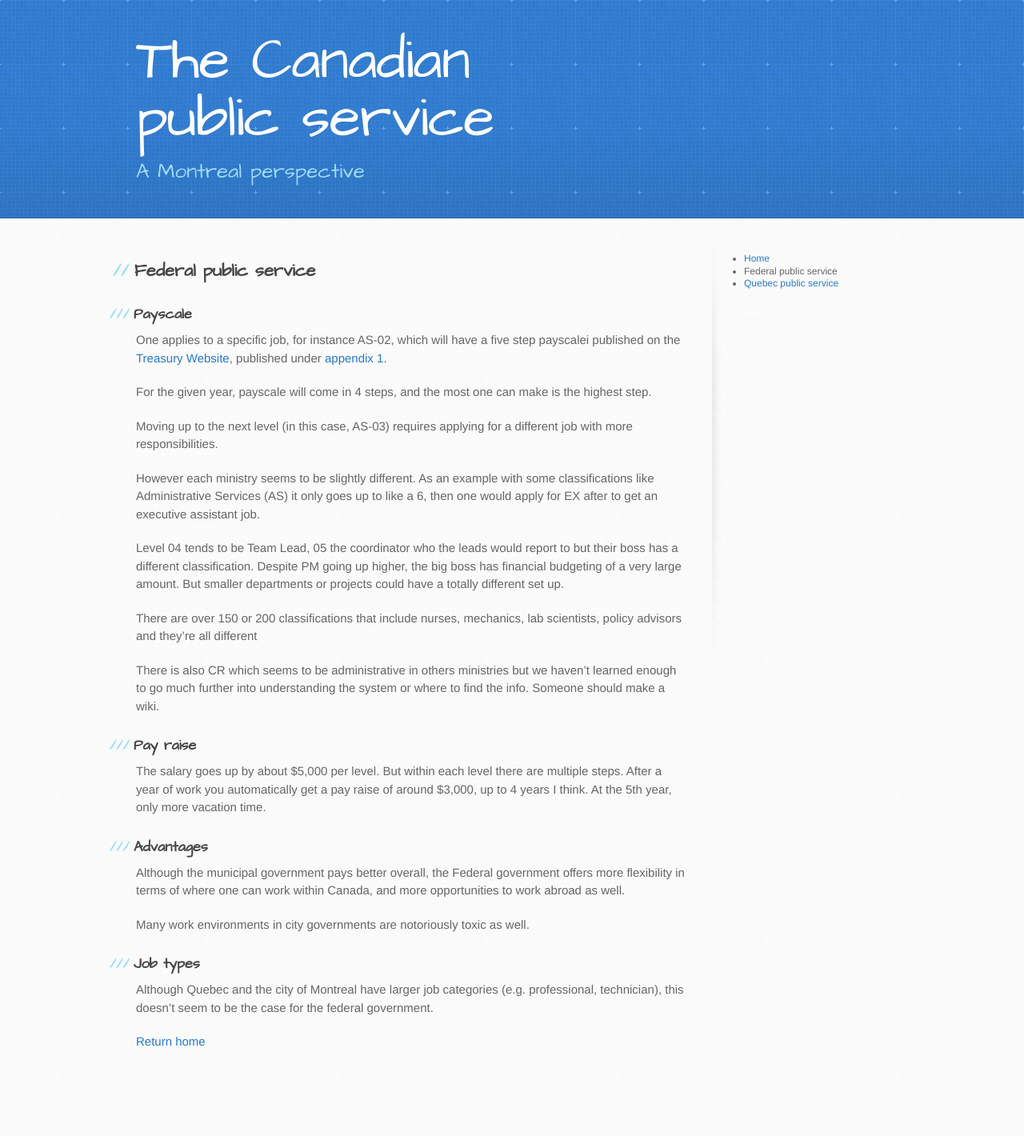
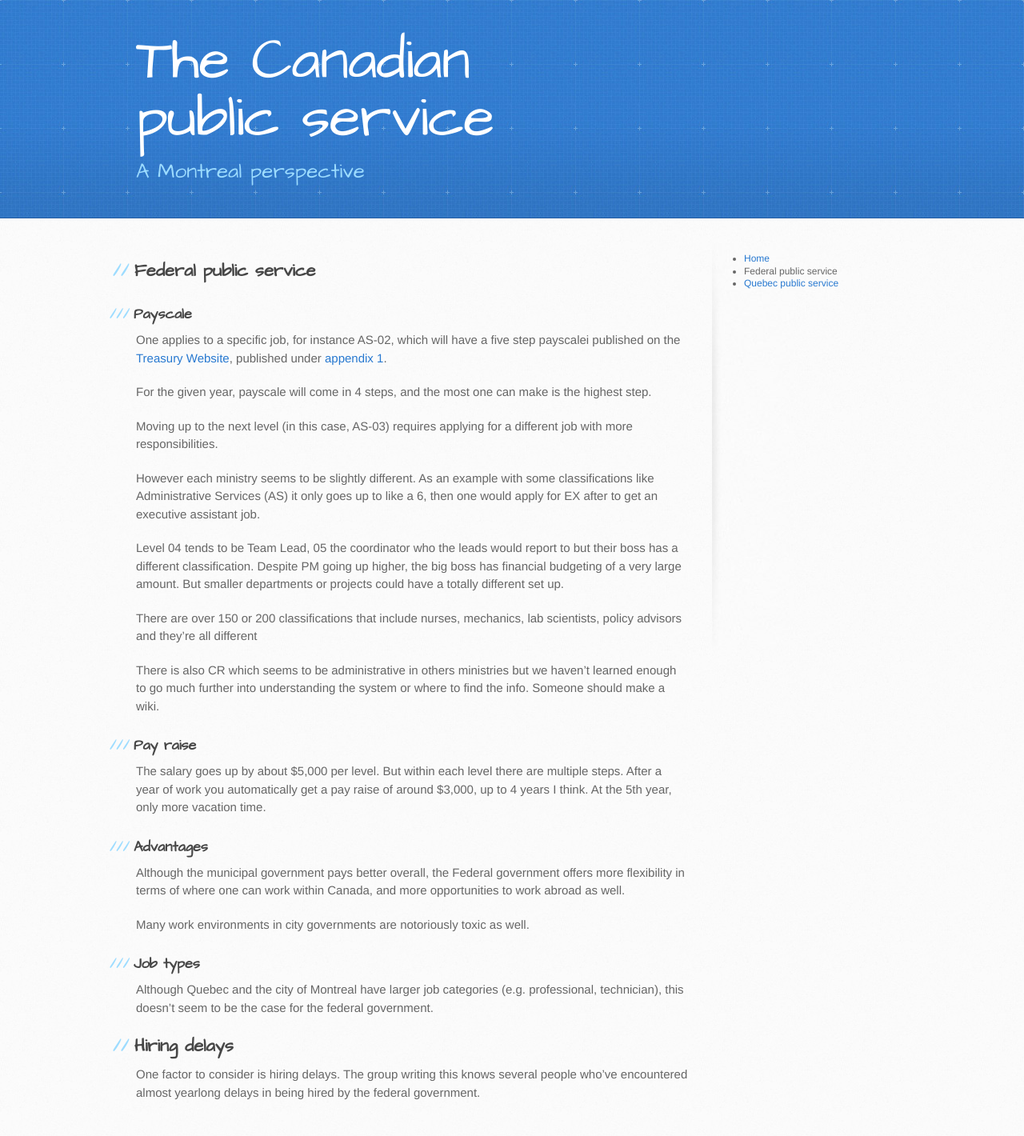
Before and after one commit to summerhays/public_service_guide, a Jekyll site: the page built from federal.md, in a window 1280 px wide. Shown: the whole page at 80% size. Built offline with Jekyll 4.4.1, drawn with Linux system fonts in a browser that asks for light colours; our own code applies the rules of GitHub Pages for plain Markdown files; before the commit the page ends 1356 px from its top, so only the background shows below that.

Commit message:
federal change

```diff
--- a/federal.md
+++ b/federal.md
@@ -28,4 +28,5 @@ Many work environments in city governments are notoriously toxic as well.
 ### Job types
 Although Quebec and the city of Montreal have larger job categories (e.g. professional, technician), this doesn't seem to be the case for the federal government.
 
-[Return home](/)
+## Hiring delays
+One factor to consider is hiring delays. The group writing this knows several people who've encountered almost yearlong delays in being hired by the federal government.
```
